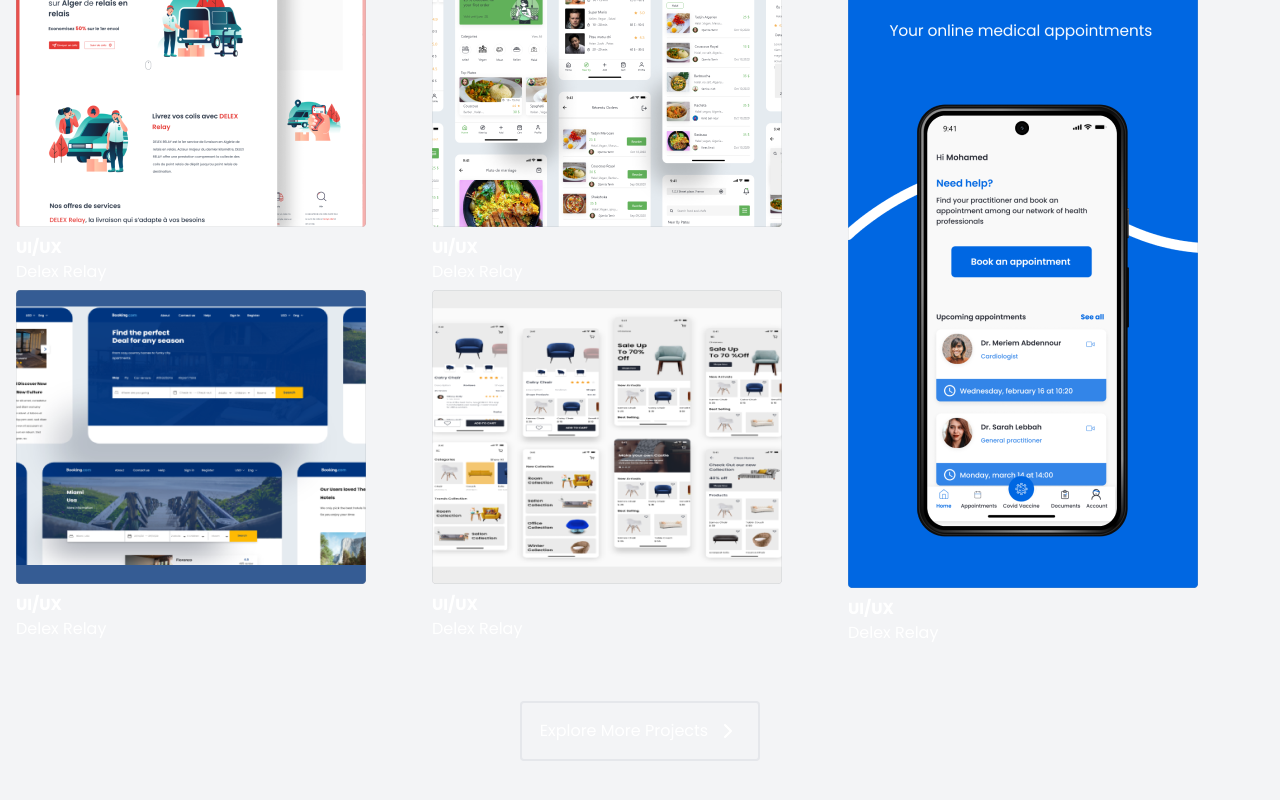
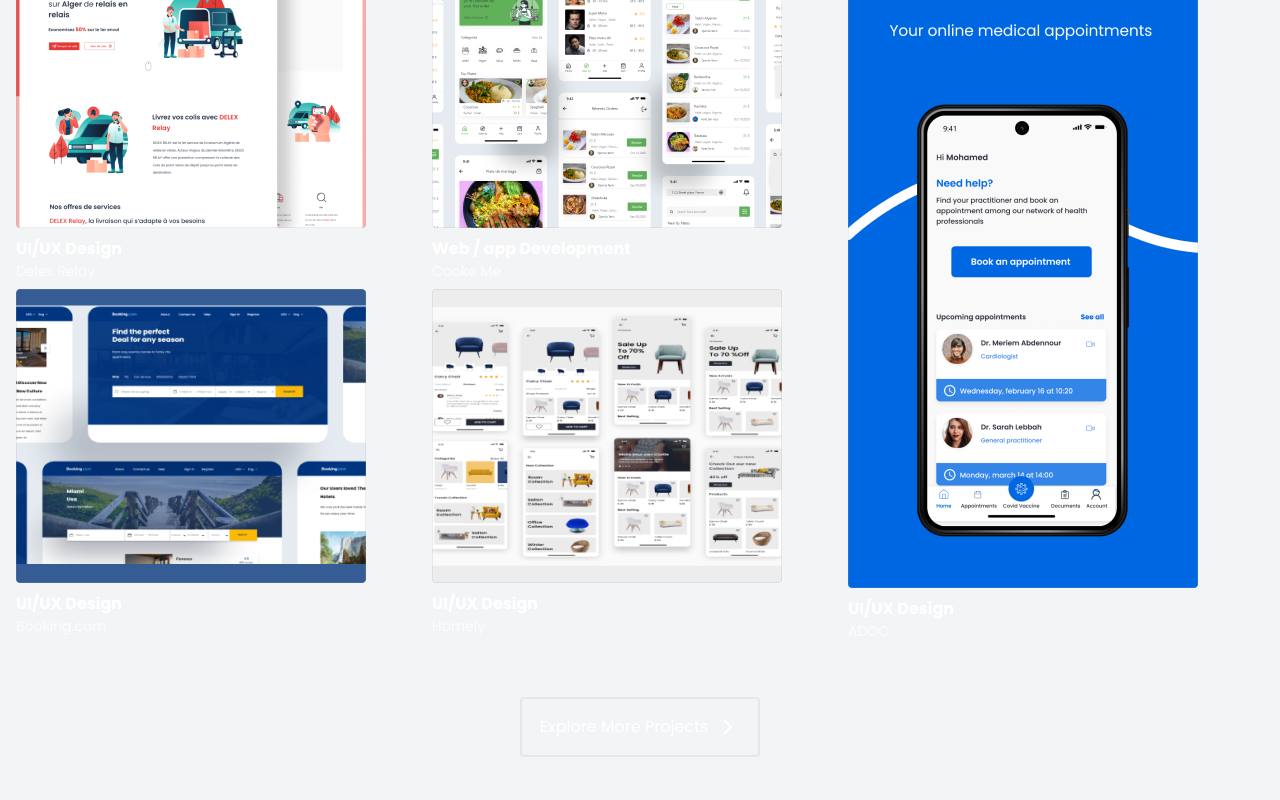
Before and after one commit to felpfsf/digitux, a Next.js app: page / in a window 1280 px wide. Shown: the part 2832-3632 px from the top of the page. Built offline with nearby package versions, Linux system fonts and the light colour scheme.

Commit message:
feat: projects title and description

```diff
--- a/src/components/OurProjects.tsx
+++ b/src/components/OurProjects.tsx
@@ -26,9 +26,9 @@ export function OurProjects() {
           </div>
           <div className='mt-2'>
             <p>
-              <strong>UI/UX</strong>
+              <strong>UI/UX Design</strong>
             </p>
-            <p>Delex Relay</p>
+            <p className='text-sm text-white/80'>Delex Relay</p>
           </div>
         </div>
         {/* card 2 */}
@@ -38,9 +38,9 @@ export function OurProjects() {
           </div>
           <div className='mt-2'>
             <p>
-              <strong>UI/UX</strong>
+              <strong>Web / app Development</strong>
             </p>
-            <p>Delex Relay</p>
+            <p className='text-sm text-white/80'>Cooke Me</p>
           </div>
         </div>
         {/* card 3 */}
@@ -50,9 +50,9 @@ export function OurProjects() {
           </div>
           <div className='mt-2'>
             <p>
-              <strong>UI/UX</strong>
+              <strong>UI/UX Design</strong>
             </p>
-            <p>Delex Relay</p>
+            <p className='text-sm text-white/80'>Booking.com</p>
           </div>
         </div>
         {/* card 4 */}
@@ -62,9 +62,9 @@ export function OurProjects() {
           </div>
           <div className='mt-2'>
             <p>
-              <strong>UI/UX</strong>
+              <strong>UI/UX Design</strong>
             </p>
-            <p>Delex Relay</p>
+            <p className='text-sm text-white/80'>Homely</p>
           </div>
         </div>
         {/* card 5 */}
@@ -74,9 +74,9 @@ export function OurProjects() {
           </div>
           <div className='mt-2'>
             <p>
-              <strong>UI/UX</strong>
+              <strong>UI/UX Design</strong>
             </p>
-            <p>Delex Relay</p>
+            <p className='text-sm text-white/80'>ADOC</p>
           </div>
         </div>
       </div>
```
